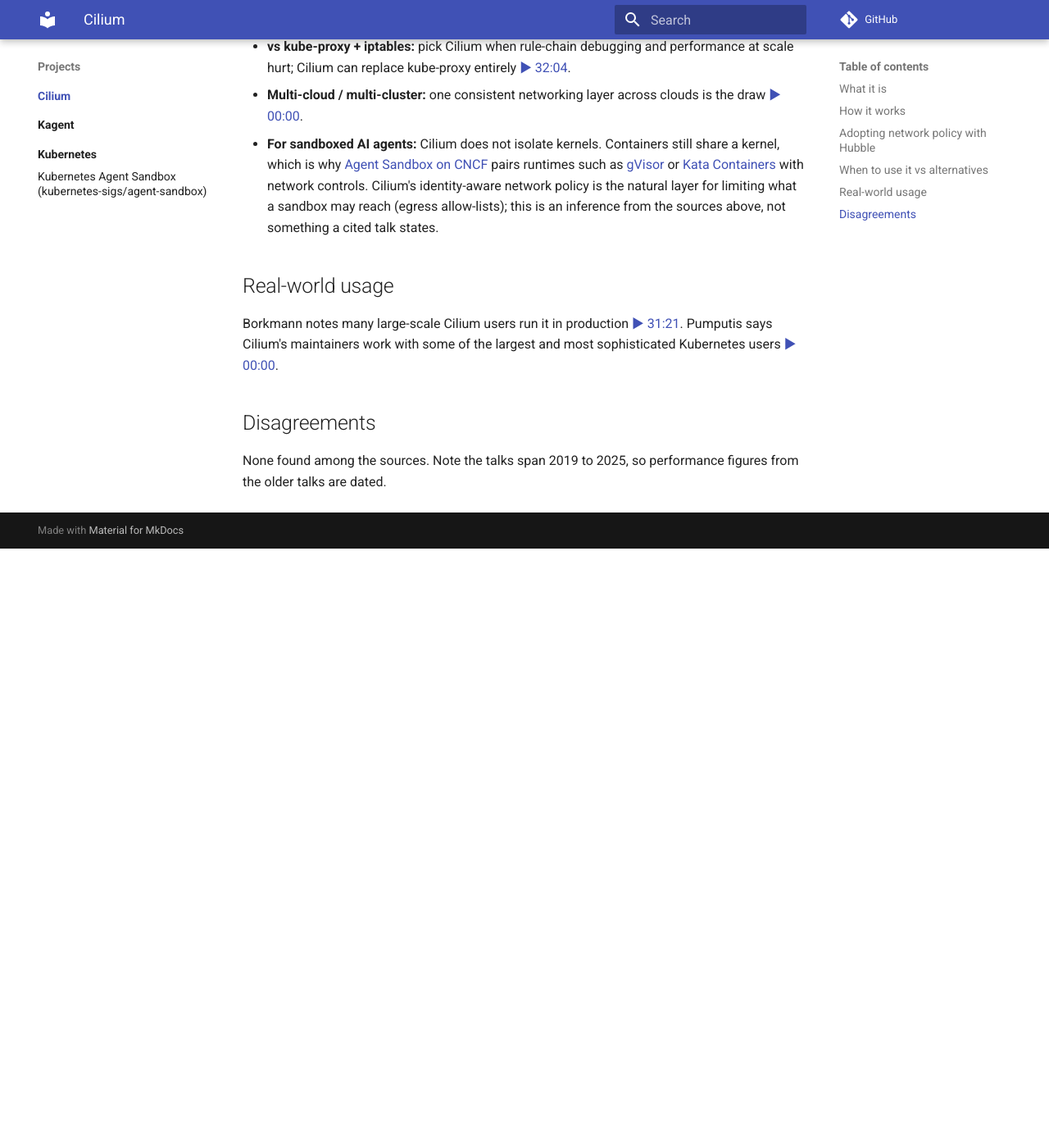
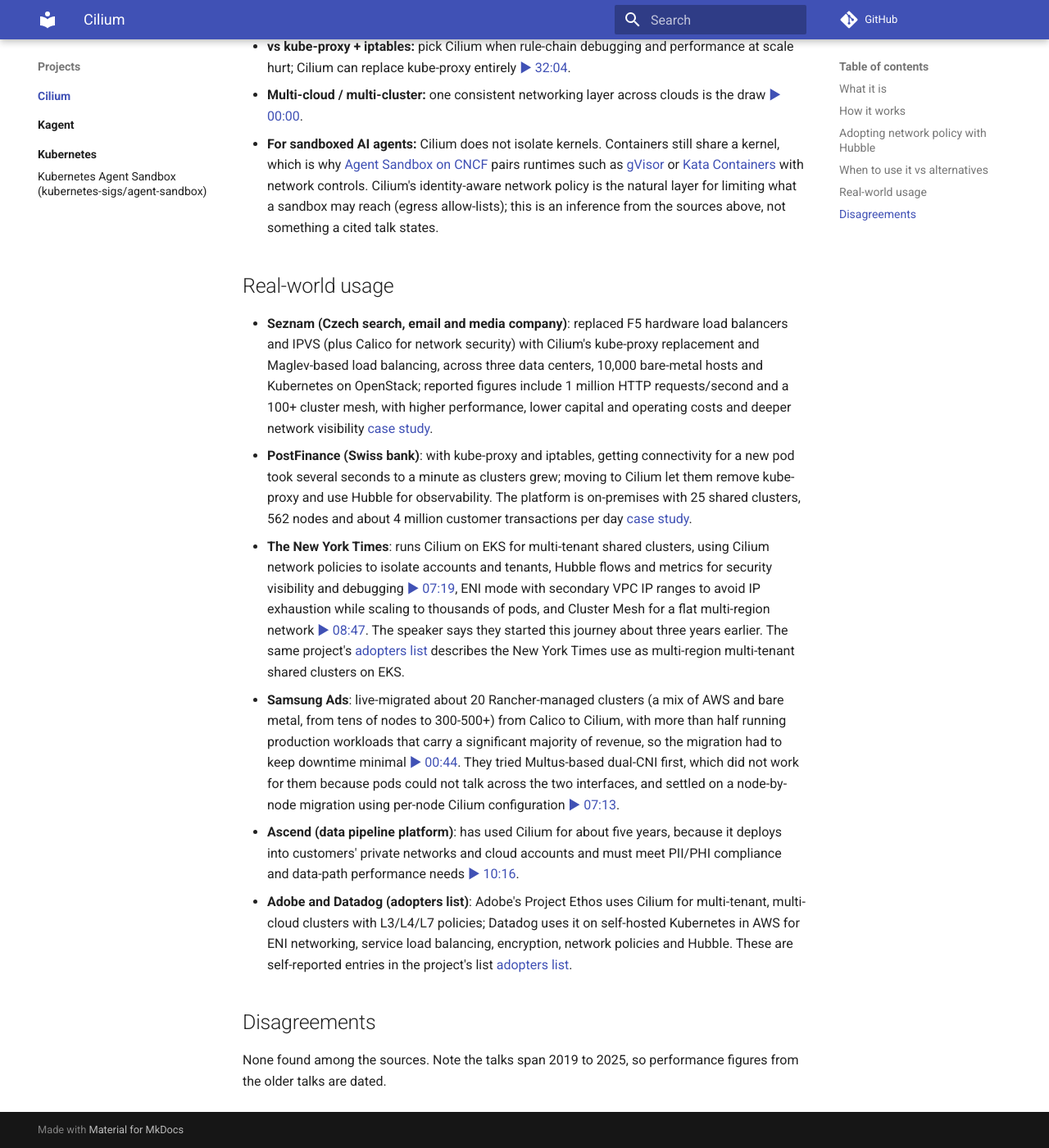
Before and after one commit to ravirajnalls/hackathon-cncf-wiki-desk, an MkDocs documentation site: the page built from wiki/projects/cilium/index.md, in a window 1280 px wide and 1400 px high, scrolled down 1328 px. Shown: the whole window at 82% size. Built offline with MkDocs 1.6.1 and Material for MkDocs 9.7.7, drawn with Linux system fonts in a browser that asks for light colours; comment, search, counter and statistics services are not loaded; before the commit the page ends 1997 px from its top, so only the background shows below that.

Commit message:
wiki: real-world usage for Cilium
Co-Authored-By: Claude Sonnet 5.5 <noreply@anthropic.com>

```diff
--- a/wiki/projects/cilium/index.md
+++ b/wiki/projects/cilium/index.md
@@ -7,6 +7,8 @@ sources:
   - {video: "yikVhGM2ye8", t: 480, speaker: "Raymond de Jong (Isovalent)", year: "2023"}
   - {video: "fJiuqRY5Oi4", t: 49, speaker: "Liz Rice (Isovalent)", year: "2023"}
   - {video: "T_EDE6DDqYc", t: 0, speaker: "Liz Rice (Isovalent)", year: "2025"}
+  - {video: "xJ_Jiv7y6N0", t: 439, speaker: "Ahmed (New York Times), Joe (Ascend)", year: "2024"}
+  - {video: "2KlVTx611bk", t: 44, speaker: "Moh Ahmed & Raymond Maika (Samsung Ads)", year: "2024"}
 links: [agent-sandbox-on-cncf, gvisor-for-ai-agent-isolation, kata-containers-for-ai-agents, kubernetes-agent-sandbox]
 updated: 2026-10-24
 clarity_score: 0.0
@@ -44,7 +46,12 @@ De Jong recommends starting with default per-namespace policies while using Hubb
 
 ## Real-world usage
 
-Borkmann notes many large-scale Cilium users run it in production [▶ 31:21](https://www.youtube.com/watch?v=99jUcLt3rSk&t=1881s). Pumputis says Cilium's maintainers work with some of the largest and most sophisticated Kubernetes users [▶ 00:00](https://www.youtube.com/watch?v=bIRwSIwNHC0&t=0s).
+- **Seznam (Czech search, email and media company)**: replaced F5 hardware load balancers and IPVS (plus Calico for network security) with Cilium's kube-proxy replacement and Maglev-based load balancing, across three data centers, 10,000 bare-metal hosts and Kubernetes on OpenStack; reported figures include 1 million HTTP requests/second and a 100+ cluster mesh, with higher performance, lower capital and operating costs and deeper network visibility [case study](https://www.cncf.io/case-studies/seznam/).
+- **PostFinance (Swiss bank)**: with kube-proxy and iptables, getting connectivity for a new pod took several seconds to a minute as clusters grew; moving to Cilium let them remove kube-proxy and use Hubble for observability. The platform is on-premises with 25 shared clusters, 562 nodes and about 4 million customer transactions per day [case study](https://www.cncf.io/case-studies/postfinance/).
+- **The New York Times**: runs Cilium on EKS for multi-tenant shared clusters, using Cilium network policies to isolate accounts and tenants, Hubble flows and metrics for security visibility and debugging [▶ 07:19](https://www.youtube.com/watch?v=xJ_Jiv7y6N0&t=439s), ENI mode with secondary VPC IP ranges to avoid IP exhaustion while scaling to thousands of pods, and Cluster Mesh for a flat multi-region network [▶ 08:47](https://www.youtube.com/watch?v=xJ_Jiv7y6N0&t=527s). The speaker says they started this journey about three years earlier. The same project's [adopters list](https://github.com/cilium/cilium/blob/main/USERS.md) describes the New York Times use as multi-region multi-tenant shared clusters on EKS.
+- **Samsung Ads**: live-migrated about 20 Rancher-managed clusters (a mix of AWS and bare metal, from tens of nodes to 300-500+) from Calico to Cilium, with more than half running production workloads that carry a significant majority of revenue, so the migration had to keep downtime minimal [▶ 00:44](https://www.youtube.com/watch?v=2KlVTx611bk&t=44s). They tried Multus-based dual-CNI first, which did not work for them because pods could not talk across the two interfaces, and settled on a node-by-node migration using per-node Cilium configuration [▶ 07:13](https://www.youtube.com/watch?v=2KlVTx611bk&t=433s).
+- **Ascend (data pipeline platform)**: has used Cilium for about five years, because it deploys into customers' private networks and cloud accounts and must meet PII/PHI compliance and data-path performance needs [▶ 10:16](https://www.youtube.com/watch?v=xJ_Jiv7y6N0&t=616s).
+- **Adobe and Datadog (adopters list)**: Adobe's Project Ethos uses Cilium for multi-tenant, multi-cloud clusters with L3/L4/L7 policies; Datadog uses it on self-hosted Kubernetes in AWS for ENI networking, service load balancing, encryption, network policies and Hubble. These are self-reported entries in the project's list [adopters list](https://github.com/cilium/cilium/blob/main/USERS.md).
 
 ## Disagreements
 
```
Also changed, not shown: wiki/log.md (+3 -0 lines), 1 other file.
